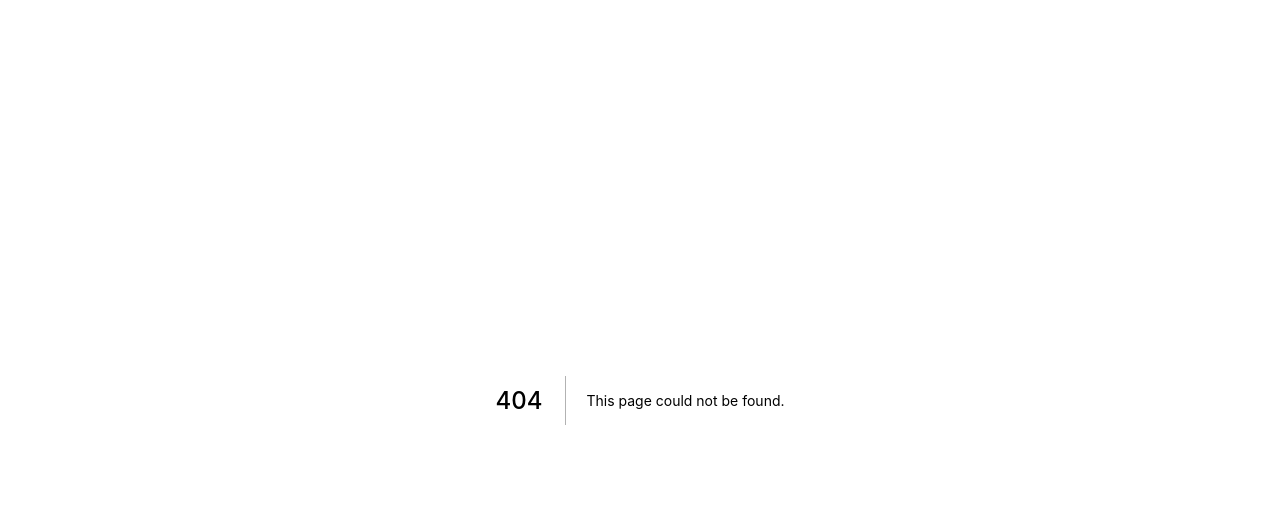
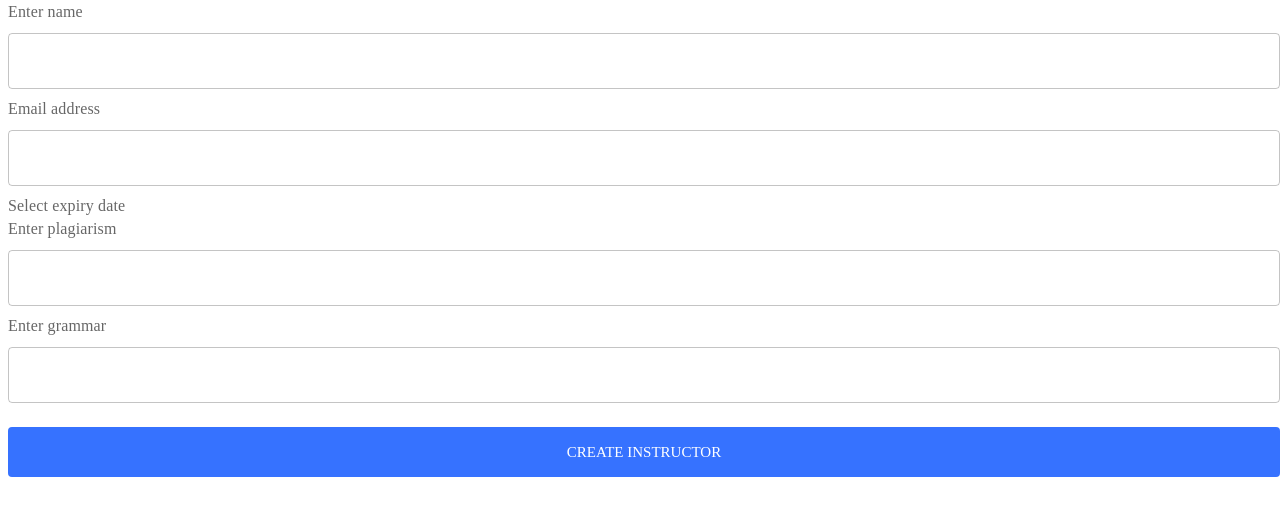
Before and after one commit to harishabe/drillbit-plagiarism-check, a Next.js app: page /admin/form/InstructorForm in a window 1280 px wide. Before the commit this address had no page. Shown: the top 516 px of the page. Built offline with nearby package versions, Linux system fonts and the light colour scheme.

Commit message:
create instructor design

```diff
--- a/components/drawer/CreateDrawer.js
+++ b/components/drawer/CreateDrawer.js
@@ -2,16 +2,14 @@ import * as React from 'react';
 import Box from '@mui/material/Box';
 import Drawer from '@mui/material/Drawer';
 import Button from '@mui/material/Button';
-import List from '@mui/material/List';
-import Divider from '@mui/material/Divider';
-import ListItem from '@mui/material/ListItem';
-import ListItemButton from '@mui/material/ListItemButton';
-import ListItemIcon from '@mui/material/ListItemIcon';
-import ListItemText from '@mui/material/ListItemText';
-import InboxIcon from '@mui/icons-material/MoveToInbox';
-import MailIcon from '@mui/icons-material/Mail';
+import Fab from '@mui/material/Fab';
+import Tooltip from '@mui/material/Tooltip';
+import AddIcon from '@mui/icons-material/Add';
 
-const CreateDrawer = ()=> {
+const CreateDrawer = ({
+    children,
+    title
+}) => {
     const [state, setState] = React.useState({
         top: false,
         left: false,
@@ -27,39 +25,26 @@ const CreateDrawer = ()=> {
         setState({ ...state, [anchor]: open });
     };
 
-    const list = (anchor) => (
-        <Box
-            sx={{ width: anchor === 'top' || anchor === 'bottom' ? 'auto' : 250 }}
-            role="presentation"
-            onClick={toggleDrawer(anchor, false)}
-            onKeyDown={toggleDrawer(anchor, false)}
-        >
-            <List>
-                {['Inbox', 'Starred', 'Send email', 'Drafts'].map((text, index) => (
-                    <ListItem key={text} disablePadding>
-                        <ListItemButton>
-                            <ListItemIcon>
-                                {index % 2 === 0 ? <InboxIcon /> : <MailIcon />}
-                            </ListItemIcon>
-                            <ListItemText primary={text} />
-                        </ListItemButton>
-                    </ListItem>
-                ))}
-            </List>
-        </Box>
-    );
-
     return (
         <div>
             {['right'].map((anchor) => (
                 <React.Fragment key={anchor}>
-                    <Button onClick={toggleDrawer(anchor, true)}>{anchor}</Button>
+                    <Tooltip title={title} arrow>
+                        <Fab onClick={toggleDrawer(anchor, true)} color="primary" aria-label="add">
+                            <AddIcon />
+                        </Fab>
+                    </Tooltip>
                     <Drawer
                         anchor={anchor}
                         open={state[anchor]}
                         onClose={toggleDrawer(anchor, false)}
                     >
-                        {list(anchor)}
+                        <Box style={{ padding: '25px' }}
+                            sx={{ width: anchor === 'top' || anchor === 'bottom' ? 'auto' : 500 }}
+                            role="presentation"
+                        >
+                            {children}
+                        </Box>
                     </Drawer>
                 </React.Fragment>
             ))}
--- a/components/form/elements/InputDatePicker.js
+++ b/components/form/elements/InputDatePicker.js
@@ -1,11 +1,21 @@
-import React from 'react'
-import { Controller } from 'react-hook-form'
-import PropTypes from 'prop-types'
-import { TextField } from '@mui/material'
-import AdapterDateFns from '@mui/lab/AdapterDateFns'
-import LocalizationProvider from '@mui/lab/LocalizationProvider'
-import DatePicker from '@mui/lab/DatePicker'
-import Stack from '@mui/material/Stack'
+import React from 'react';
+import { Controller } from 'react-hook-form';
+import PropTypes from 'prop-types';
+import { TextField } from '@mui/material';
+import AdapterDateFns from '@mui/lab/AdapterDateFns';
+import InputLabel from '@mui/material/InputLabel'
+import LocalizationProvider from '@mui/lab/LocalizationProvider';
+import DatePicker from '@mui/lab/DatePicker';
+import Stack from '@mui/material/Stack';
+import styled from 'styled-components';
+
+export const LabelContainer = styled.div`
+    font-size: 14px,
+    font-weight:400,
+    line-height:24px,
+    font-style:normal,
+    color:#000
+`;
 
 const InputDatePicker = ({
     control,
@@ -14,6 +24,11 @@ const InputDatePicker = ({
 
     return (
         <>
+            <LabelContainer>
+                <InputLabel >
+                    {field.label}
+                </InputLabel>
+            </LabelContainer>
             <Controller
                 name={field.name}
                 control={control}
@@ -23,8 +38,9 @@ const InputDatePicker = ({
                     <LocalizationProvider dateAdapter={AdapterDateFns}>
                         <Stack spacing={3}>
                             <DatePicker
+                                style={{ marginTop: '10px' }}
                                 inputFormat="dd/MM/yyyy"
-                                label={field.label}
+                                label={field.dateLabel}
                                 fullWidth
                                 value={value === undefined ? null : value}
                                 onChange={onChange}
--- /dev/null
+++ b/constant/form/instructor-form.json
@@ -0,0 +1,49 @@
+[
+    {
+        "field_type": "input",
+        "type": "text",
+        "id": "name",
+        "name": "name",
+        "label": "Enter name",
+        "required": "Enter name"
+    },
+    {
+        "field_type": "input",
+        "type": "email",
+        "id": "email",
+        "name": "email",
+        "label": "Email address",
+        "required": "Enter email address",
+        "validationMsg": "Invalid email address"
+    },
+
+    {
+        "field_type": "datepicker",
+        "id": "expiry_date",
+        "name": "expiry_date",
+        "dateLabel":"dd/mm/yyyy",
+        "label": "Select expiry date",
+        "required": "Select expiry date"
+    },
+    {
+        "field_type": "input",
+        "type": "text",
+        "id": "plagiarism",
+        "name": "plagiarism",
+        "label": "Enter plagiarism",
+        "required": "Enter plagiarism percentage"
+    },
+    {
+        "field_type": "input",
+        "type": "text",
+        "id": "grammar",
+        "name": "grammar",
+        "label": "Enter grammar",
+        "required": "Enter grammar percentage"
+    },
+    {
+        "field_type": "button",
+        "type": "submit",
+        "label": "Create Instructor"
+    }
+]
--- /dev/null
+++ b/pages/admin/form/InstructorForm.js
@@ -0,0 +1,37 @@
+import Grid from '@mui/material/Grid';
+import { Skeleton } from '@mui/material';
+import { useForm } from 'react-hook-form';
+import { FormComponent } from '../../../components';
+import FormJson from '../../../constant/form/instructor-form.json';
+
+function InstructorForm(){
+    const { handleSubmit, control } = useForm({
+        mode: 'all',
+    });
+
+    const onSubmit = (data) => {
+        console.log('shyla-first-drillbit-work',data);
+    };
+
+    return(
+        <div>
+           <form onSubmit={handleSubmit(onSubmit)}>
+                <Grid container>
+                    {FormJson?.map((field, i) => (
+                        <Grid md={12} style={{ marginLeft: '8px' }}>
+                                <FormComponent
+                                    key={i}
+                                    field={field}
+                                    control={control}
+                                />
+
+                        </Grid>
+                    ))}
+                </Grid>
+            </form>
+        </div>
+    )
+
+
+}
+export default InstructorForm;
```
Also changed, not shown: components/form/elements/InputTextField.js (+8 -8 lines), pages/admin/instructor.js (+6 -4 lines).
